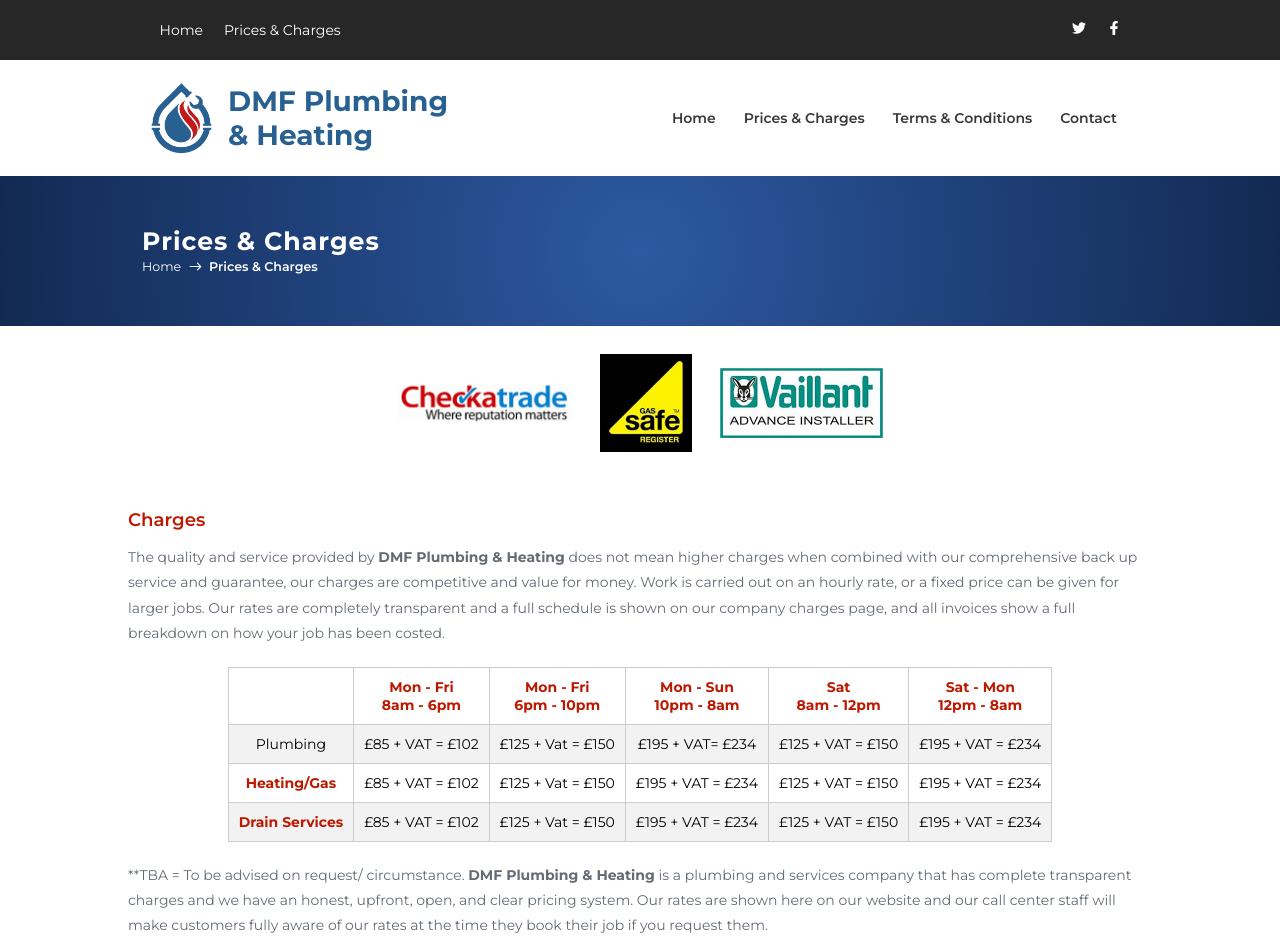
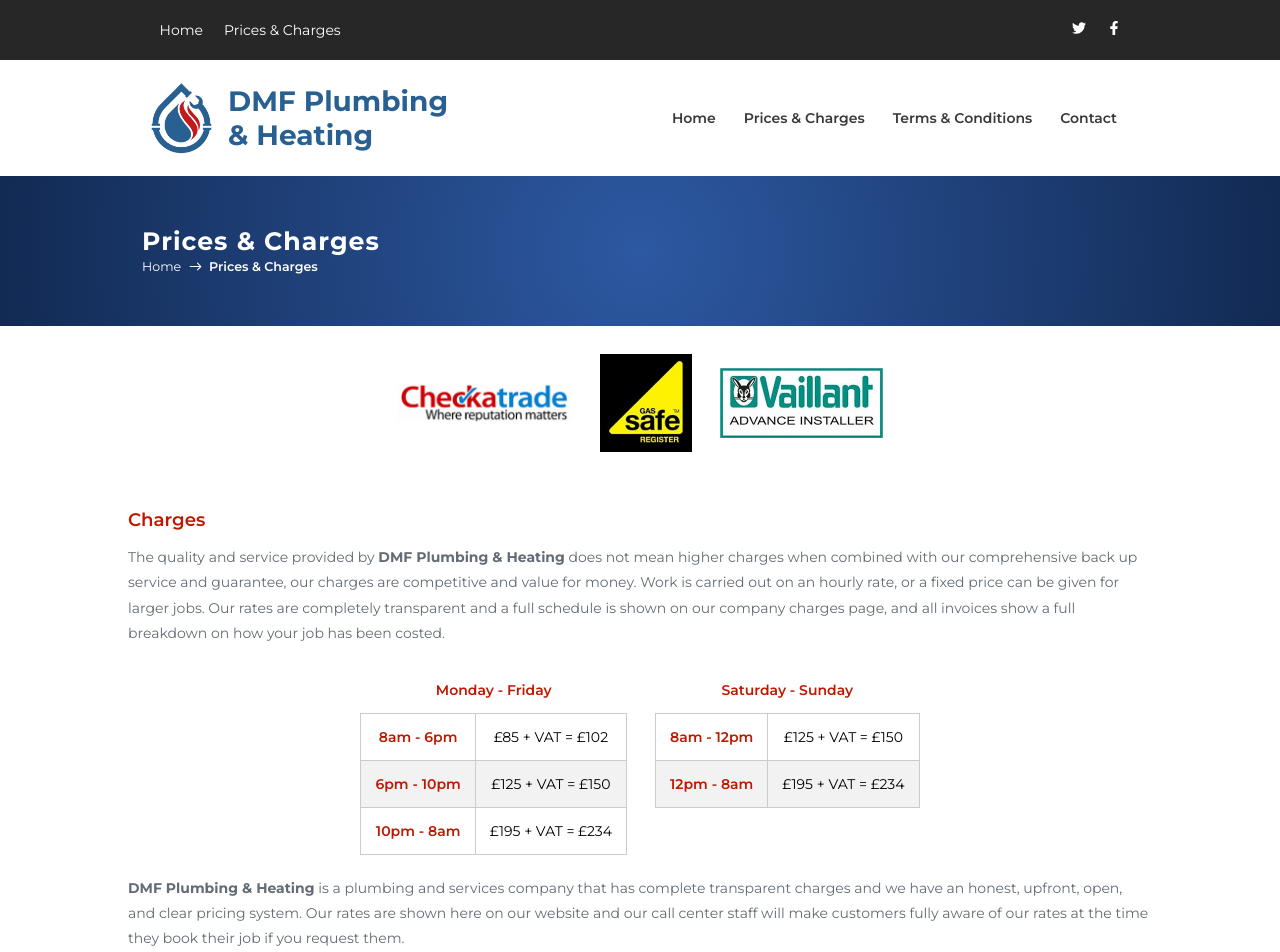
Before and after one commit to Karoly-Git/dmf-plumbing, a React (Create React App) app: page /prices-and-charges in a window 1280 px wide. Shown: the top 952 px of the page. Built offline with nearby package versions, Linux system fonts and the light colour scheme; some icons are missing.

Commit message:
Updating price tables.

```diff
--- a/src/components/Navigations.jsx
+++ b/src/components/Navigations.jsx
@@ -11,7 +11,7 @@ import { ImMobile as MobileIcon } from "react-icons/im";
 // Image Imports
 import logo from '../img/logo.png';
 // Data Imports
-import { contacts } from '../js/contacts.js';
+import { contacts } from '../js/contacts';
 
 export function MainNavigation() {
     const navLinks = [
@@ -200,11 +200,11 @@ export function ThirdNavigation() {
                 <div className='box'>
                     <h3>Quick Contact</h3>
                     <p>
-                        5 Hammer Lane, Haslemere,
+                        {contacts.address.street}, {contacts.address.town}
                         <br />
-                        West Sussex
+                        {contacts.address.county},
                         <br />
-                        GU27 3QD
+                        {contacts.address.postcode}
                     </p>
                     <p>
                         Call us now for a quote or advice.
@@ -232,7 +232,7 @@ export function ThirdNavigation() {
 
                 <div className='box' id='copyright-box'>
                     <span>
-                        &copy; {new Date().getFullYear()} DMF Plumbing &#38; Heating
+                        &copy; {new Date().getFullYear()} {contacts.company.tradingName}
                     </span>
                     <div onClick={scrollToTop}>
                         <ArrowIcon className='icon' />
--- a/src/components/Pages/Prices.jsx
+++ b/src/components/Pages/Prices.jsx
@@ -6,6 +6,9 @@ import { IoIosArrowRoundForward as ArrowIcon } from "react-icons/io";
 // Component Imports
 import Certificates from '../Certificates';
 import Available from '../Available';
+// Data Imports
+import { contacts } from '../../js/contacts';
+import { netPrices } from '../../js/prices';
 
 export default function Prices() {
     return (
@@ -32,74 +35,49 @@ export default function Prices() {
                 <div className="container">
                     <h2>Charges</h2>
                     <p>
-                        The quality and service provided by <strong>DMF Plumbing &#38; Heating</strong> does not mean higher charges when combined with our comprehensive back up service and guarantee, our charges are competitive and value for money. Work is carried out on an hourly rate, or a fixed price can be given for larger jobs. Our rates are completely transparent and a full schedule is shown on our company charges page, and all invoices show a full breakdown on how your job has been costed.
+                        The quality and service provided by <strong>{contacts.company.tradingName}</strong> does not mean higher charges when combined with our comprehensive back up service and guarantee, our charges are competitive and value for money. Work is carried out on an hourly rate, or a fixed price can be given for larger jobs. Our rates are completely transparent and a full schedule is shown on our company charges page, and all invoices show a full breakdown on how your job has been costed.
                     </p>
 
+                    <div className="table-container">
                         <table>
+                            <caption>
+                                Monday - Friday
+                            </caption>
                             <tbody>
                                 <tr>
-                                <th></th>
-                                <th>
-                                    Mon - Fri
-                                    <br />
-                                    8am - 6pm
-                                </th>
-                                <th>
-                                    Mon - Fri
-                                    <br />
-                                    6pm - 10pm
-                                </th>
-                                <th>
-                                    Mon - Sun
-                                    <br />
-                                    10pm - 8am
-                                </th>
-                                <th>
-                                    Sat
-                                    <br />
-                                    8am - 12pm
-                                </th>
-                                <th>
-                                    Sat - Mon
-                                    <br />
-                                    12pm - 8am
-                                </th>
+                                    <td><h4>8am - 6pm</h4></td>
+                                    <td>£{netPrices.weekdays.dayTime} + VAT = £{netPrices.weekdays.dayTime * (netPrices.vat)}</td>
                                 </tr>
                                 <tr>
-                                <td>
-                                    Plumbing
-                                </td>
-                                <td >£85 + VAT = £102</td>
-                                <td >£125 + Vat = £150</td>
-                                <td >£195 + VAT= £234</td>
-                                <td >£125 + VAT = £150</td>
-                                <td >£195 + VAT = £234</td>
+                                    <td><h4 >6pm - 10pm</h4></td>
+                                    <td>£{netPrices.weekdays.evening} + VAT = £{netPrices.weekdays.evening * (netPrices.vat)}</td>
                                 </tr>
-                            <tr >
-                                <td>
-                                    <h4 >Heating/Gas</h4>
-                                </td>
-                                <td >£85 + VAT = £102</td>
-                                <td >£125 + Vat = £150</td>
-                                <td >£195 + VAT = £234</td>
-                                <td >£125 + VAT = £150</td>
-                                <td >£195 + VAT = £234</td>
-                            </tr>
-                            <tr >
-                                <td >
-                                    <h4 >Drain Services</h4>
-                                </td>
-                                <td >£85 + VAT = £102</td>
-                                <td >£125 + Vat = £150</td>
-                                <td >£195 + VAT = £234</td>
-                                <td >£125 + VAT = £150</td>
-                                <td >£195 + VAT = £234</td>
+                                <tr>
+                                    <td><h4 >10pm - 8am</h4></td>
+                                    <td>£{netPrices.weekdays.night} + VAT = £{netPrices.weekdays.night * (netPrices.vat)}</td>
                                 </tr>
                             </tbody>
                         </table>
 
+                        <table>
+                            <caption>
+                                Saturday - Sunday
+                            </caption>
+                            <tbody>
+                                <tr>
+                                    <td><h4>8am - 12pm</h4></td>
+                                    <td>£{netPrices.weekends.dayTime} + VAT = £{netPrices.weekends.dayTime * (netPrices.vat)}</td>
+                                </tr>
+                                <tr>
+                                    <td><h4 >12pm - 8am</h4></td>
+                                    <td>£{netPrices.weekends.night} + VAT = £{netPrices.weekends.night * (netPrices.vat)}</td>
+                                </tr>
+                            </tbody>
+                        </table>
+                    </div>
+
                     <p>
-                        **TBA = To be advised on request/ circumstance. <strong>DMF Plumbing &#38; Heating</strong> is a plumbing and services company that has complete transparent charges and we have an honest, upfront, open, and clear pricing system. Our rates are shown here on our website and our call center staff will make customers fully aware of our rates at the time they book their job if you request them.
+                        <strong>{contacts.company.tradingName}</strong> is a plumbing and services company that has complete transparent charges and we have an honest, upfront, open, and clear pricing system. Our rates are shown here on our website and our call center staff will make customers fully aware of our rates at the time they book their job if you request them.
                     </p>
 
                     <p>
--- a/src/css/App.css
+++ b/src/css/App.css
@@ -440,27 +440,35 @@ html {
 .page-section .container p a:hover {
   text-decoration: underline;
 }
-.page-section table {
+.page-section .table-container {
+  display: flex;
+  justify-content: center;
+  align-items: flex-start;
   margin-bottom: 1.5rem;
-  margin-left: auto;
-  margin-right: auto;
+}
+.page-section .table-container table {
   border-collapse: collapse;
 }
-.page-section table tbody tr th,
-.page-section table tbody tr td {
-  padding: 10px;
+.page-section .table-container table caption {
+  padding: 1rem;
+  text-align: center;
+  color: #bd1900;
+  font-weight: 600;
+}
+.page-section .table-container table tbody tr td {
+  padding: 1rem;
   text-align: center;
   border: 1px solid #ccc;
 }
-.page-section table tbody tr th {
-  font-weight: bold;
+.page-section .table-container table tbody tr td h4 {
   color: #bd1900;
+  font-weight: 600;
 }
-.page-section table tbody tr td h4 {
-  color: #bd1900;
+.page-section .table-container table tbody tr:nth-child(even) {
+  background-color: #f2f2f2;
 }
-.page-section table tbody tr:nth-child(even) {
-  background-color: #f2f2f2;
+.page-section .table-container table:nth-child(2) {
+  margin-left: 2rem;
 }
 
 #certs {
--- a/src/css/App.scss
+++ b/src/css/App.scss
@@ -111,30 +111,32 @@
         }
     }
 
+    .table-container {
+        display: flex;
+        justify-content: center;
+        align-items: flex-start;
+        margin-bottom: 1.5rem;
+
         table {
-        margin-bottom: 1.5rem;
-        margin-left: auto;
-        margin-right: auto;
             border-collapse: collapse;
+
+            caption {
+                padding: 1rem;
+                text-align: center;
+                color: $color-Brown;
+                font-weight: 600;
+            }
 
             tbody {
                 tr {
-
-                th,
                     td {
-                    padding: 10px;
+                        padding: 1rem;
                         text-align: center;
                         border: 1px solid #ccc;
-                }
 
-                th {
-                    font-weight: bold;
-                    color: $color-Brown;
-                }
-
-                td {
                         h4 {
                             color: $color-Brown;
+                            font-weight: 600;
                         }
                     }
 
@@ -142,6 +144,11 @@
                         background-color: #f2f2f2;
                     }
                 }
+            }
+        }
+
+        table:nth-child(2) {
+            margin-left: 2rem;
         }
     }
 }
--- a/src/js/contacts.js
+++ b/src/js/contacts.js
@@ -5,9 +5,18 @@ export const contacts = {
     twitter: 'http://twitter.com',
     facebook: 'http://facebook.com',
     address: {
-        l1: '5 Hammer Lane',
-        l2: 'Haslemere',
-        l3: 'West Sussex',
-        l4: 'GU27 3QD',
+        street: '5 Hammer Lane',
+        town: 'Haslemere',
+        county: 'West Sussex',
+        postcode: 'GU27 3QD',
+    },
+    company: {
+        name: 'SW London Plumbing Limited',
+        registeredBusinessAddress: '26 High Street, Haslemere, Surrey, GU27 2HW',
+        tradingName: 'DMF Plumbing & Heating',
+        tradingAddress: '5 Hammer Lane, Haslemere, West Sussex,  GU27 3QD',
+        director: 'Daniel Fitzgerald',
+        vatNumber: '271851494',
+        companyNumber: '07951171',
     }
 };
--- /dev/null
+++ b/src/js/prices.js
@@ -0,0 +1,12 @@
+export const netPrices = {
+    vat: 1.2,
+    weekdays: {
+        dayTime: 85,
+        evening: 125,
+        night: 195,
+    },
+    weekends: {
+        dayTime: 125,
+        night: 195,
+    },
+}
```
Also changed, not shown: 1 other file (tests, documents, lock files or other folders). Lines whose indentation alone changed are shown as unchanged.
